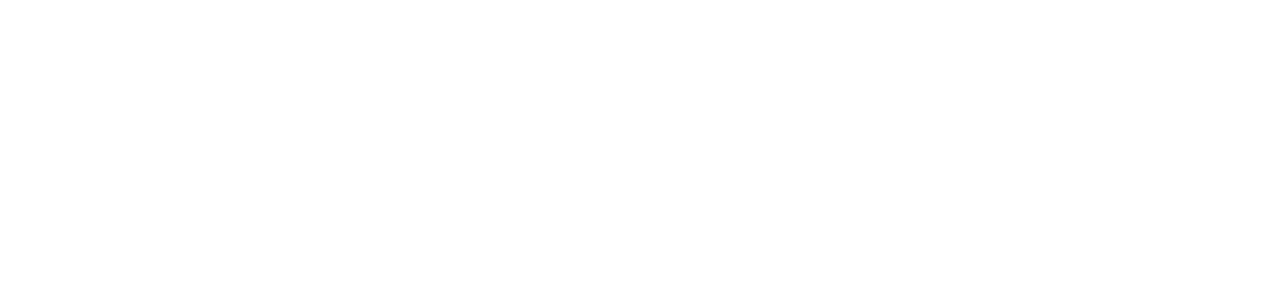
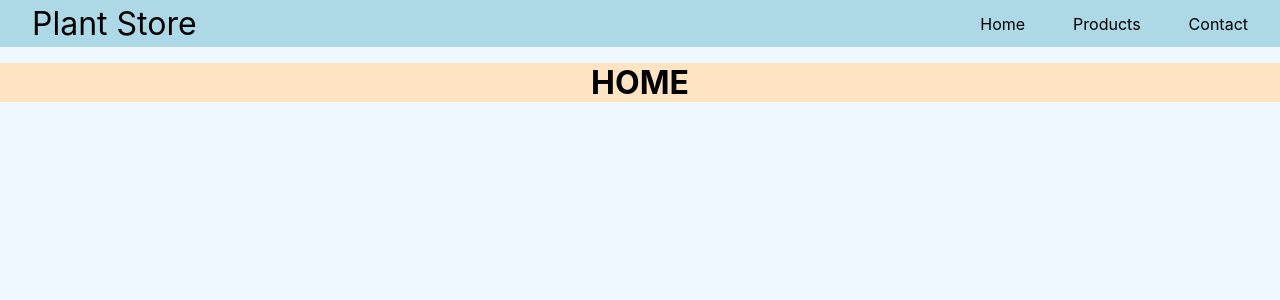
Before and after one commit to connorleavitt/Projects, a React (Create React App) app in the folder Shopping_Cart/shopping_cart/: page / in a window 1280 px wide. Shown: the top 300 px of the page. Built offline with nearby package versions, Linux system fonts and the light colour scheme.

Commit message:
Build nav bar w/o React routing

```diff
--- a/Shopping_Cart/shopping_cart/package.json
+++ b/Shopping_Cart/shopping_cart/package.json
@@ -8,6 +8,7 @@
     "@testing-library/user-event": "^13.5.0",
     "react": "^18.2.0",
     "react-dom": "^18.2.0",
+    "react-router-dom": "^6.4.1",
     "react-scripts": "5.0.1",
     "web-vitals": "^2.1.4"
   },
--- a/Shopping_Cart/shopping_cart/src/App.css
+++ b/Shopping_Cart/shopping_cart/src/App.css
@@ -0,0 +1,63 @@
+*,
+*::after,
+*::before {
+  box-sizing: border-box;
+}
+
+body {
+  background-color: aliceblue;
+  margin: 0;
+}
+
+.header {
+  background-color: lightcoral;
+}
+
+.nav {
+  background-color: lightblue;
+  display: flex;
+  align-items: stretch;
+  justify-content: space-between;
+  gap: 2rem;
+  padding: 0 1rem;
+}
+
+.store-title {
+  font-size: 2rem;
+}
+
+.nav ul {
+  display: flex;
+  margin: 0;
+  padding: 0;
+  list-style: none;
+  gap: 1rem;
+}
+
+.nav a {
+  color: inherit;
+  text-decoration: none;
+  height: 100%;
+  display: flex;
+  align-items: center;
+  padding: 0.25rem 1rem;
+}
+
+.nav li.active {
+  background-color: aquamarine;
+}
+
+.nav a:hover,
+.nav a:focus {
+  background-color: aqua;
+}
+
+.page-container {
+  margin: 1rem 0;
+  background-color: bisque;
+  text-align: center;
+}
+
+.page-container h1 {
+  margin: 0;
+}
--- a/Shopping_Cart/shopping_cart/src/App.js
+++ b/Shopping_Cart/shopping_cart/src/App.js
@@ -1,7 +1,34 @@
 import "./App.css";
+import Header from "./pages/Header";
+import Contact from "./pages/Contact";
+import Home from "./pages/Home";
+import Products from "./pages/Products";
+import { Routes, Route, Link } from "react-router-dom";
 
 function App() {
-  return <div className="App"></div>;
+  let component;
+  switch (window.location.pathname) {
+    case "/":
+      component = <Home />;
+      break;
+    case "/home":
+      component = <Home />;
+      break;
+    case "/products":
+      component = <Products />;
+      break;
+    case "/contact":
+      component = <Contact />;
+      break;
+    default:
+      return;
+  }
+  return (
+    <div className="App">
+      <Header />
+      <div className="page-container">{component}</div>
+    </div>
+  );
 }
 
 export default App;
--- a/Shopping_Cart/shopping_cart/src/components/NavBar.js
+++ b/Shopping_Cart/shopping_cart/src/components/NavBar.js
@@ -0,0 +1,30 @@
+import React from "react";
+// import Cart from "./Cart";
+
+export default function NavBar() {
+  return (
+    <nav className="nav">
+      <a className="store-title" href="/home">
+        Plant Store
+      </a>
+      <ul>
+        <CustomLink href="/home">Home</CustomLink>
+        <CustomLink href="/products">Products</CustomLink>
+        <CustomLink href="/contact">Contact</CustomLink>
+      </ul>
+      {/* <Cart /> */}
+    </nav>
+  );
+}
+
+function CustomLink({ href, children, ...props }) {
+  const path = window.location.pathname;
+  if (path)
+    return (
+      <li className={path === href ? "active" : ""}>
+        <a href={href} {...props}>
+          {children}
+        </a>
+      </li>
+    );
+}
--- /dev/null
+++ b/Shopping_Cart/shopping_cart/src/data/constants.js
@@ -0,0 +1 @@
+// Use this for store item values that don't change: price, descriptions etc
--- a/Shopping_Cart/shopping_cart/src/index.js
+++ b/Shopping_Cart/shopping_cart/src/index.js
@@ -1,11 +1,14 @@
 import React from "react";
 import ReactDOM from "react-dom/client";
+import { BrowserRouter as Router, Route, Link } from "react-router-dom";
 import "./index.css";
 import App from "./App";
 
 const root = ReactDOM.createRoot(document.getElementById("root"));
 root.render(
   <React.StrictMode>
-    <App />
+    <Router>
+      <App />
+    </Router>
   </React.StrictMode>
 );
--- /dev/null
+++ b/Shopping_Cart/shopping_cart/src/pages/Contact.js
@@ -0,0 +1,3 @@
+export default function Contact() {
+  return <h1> Contact </h1>;
+}
--- a/Shopping_Cart/shopping_cart/src/pages/Header.js
+++ b/Shopping_Cart/shopping_cart/src/pages/Header.js
@@ -0,0 +1,9 @@
+import Navbar from "../components/Navbar";
+
+export default function Header() {
+  return (
+    <div className="header">
+      <Navbar />
+    </div>
+  );
+}
--- a/Shopping_Cart/shopping_cart/src/pages/Home.js
+++ b/Shopping_Cart/shopping_cart/src/pages/Home.js
@@ -0,0 +1,3 @@
+export default function Home() {
+  return <h1> HOME </h1>;
+}
--- /dev/null
+++ b/Shopping_Cart/shopping_cart/src/pages/Products.js
@@ -0,0 +1,3 @@
+export default function Products() {
+  return <h1> Products </h1>;
+}
```
Also changed, not shown: Shopping_Cart/shopping_cart/src/components/ItemCard.js (added), Shopping_Cart/shopping_cart/src/pages/Items.js (deleted), 1 other file (tests, documents, lock files or other folders).
